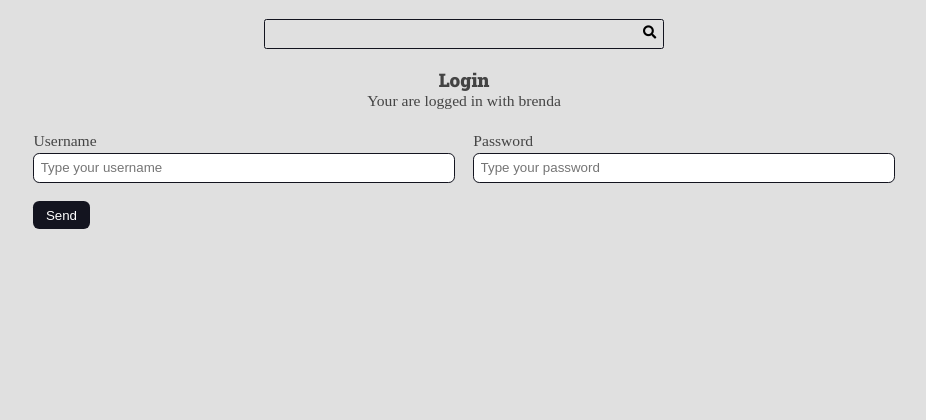
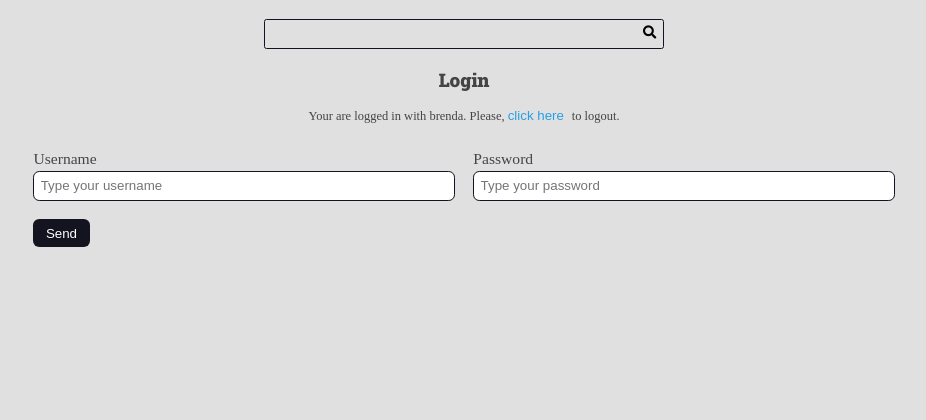
Before and after one commit to BrendaBevilaqua13/curso-django-projeto1, a Django app: template authors/templates/authors/pages/login.html in a window 1280 px wide. Shown: the part 87-507 px from the top of the page, without its empty margins (176-1102 px from the left). Run offline with Django 4.2, Linux system fonts and the light colour scheme; a user stored in the database is signed in; data comes from the database, SQL or seed files in the repository; both versions use the stored data as it was after the commit; the template is opened without the code that fills it: values that come from a table or form of the project are taken from there, most other values are stand-ins (such as "Sample title", 1, 10 or a date in 2020).

Commit message:
Sistema de logout

```diff
--- a/authors/templates/authors/pages/login.html
+++ b/authors/templates/authors/pages/login.html
@@ -6,9 +6,15 @@
   <div class="main-content center container">
     <h2>Login</h2>
     {% if request.user.is_authenticated %}
-    <p>
-      Your are logged in with {{request.user.username}}
-    </p>
+    <div>
+      Your are logged in with {{request.user.username}}.
+      Please,
+      <form class="inline-form" action="{% url 'logout' %}" method="POST"> {% csrf_token %}
+        <input type="hidden" name="username" value="{{request.user.username}}">
+        <button class="plaintext-button" type="submit"> click here  </button>
+
+      </form>  to logout.
+    </div>
     {% endif %}
   </div>
   {% include 'global/partials/messages.html' %}
--- a/authors/urls.py
+++ b/authors/urls.py
@@ -7,4 +7,5 @@ urlpatterns = [
     path('register/create/', views.register_create, name='create'),
     path('login/', views.login_view, name='login'),
     path('login/create/', views.login_create, name='login_create'),
+    path('logout/', views.logout_view, name='logout'),
 ]
--- a/base_static/global/css/style.css
+++ b/base_static/global/css/style.css
@@ -409,3 +409,16 @@
         border-radius:1rem;
         border: 1px solid var(--color-primary-dark);
         }
+
+        .inline-form{
+            display: inline;
+            font-size: 5rem;
+        }
+
+        .plaintext-button{
+            display: inline;
+            border: none;
+            background: none;
+            cursor: pointer;
+            color: var(--color-primary);
+        }
--- a/project/settings.py
+++ b/project/settings.py
@@ -139,3 +139,5 @@ constants.INFO: 'message-info',
 constants.SUCCESS: 'message-success',
 constants.WARNING: 'message-warning',
 }
+
+# LOGOUT_REDIRECT_URL = "login"
```
Also changed, not shown: authors/views.py (+17 -6 lines), db.sqlite3.
